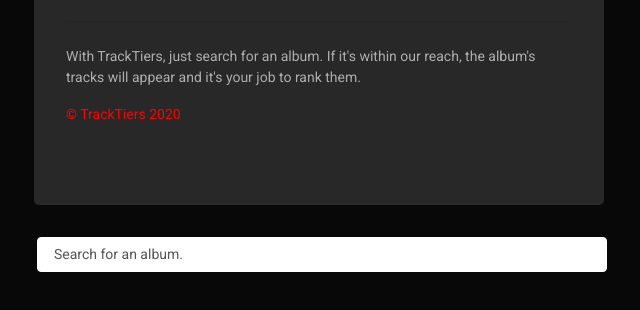
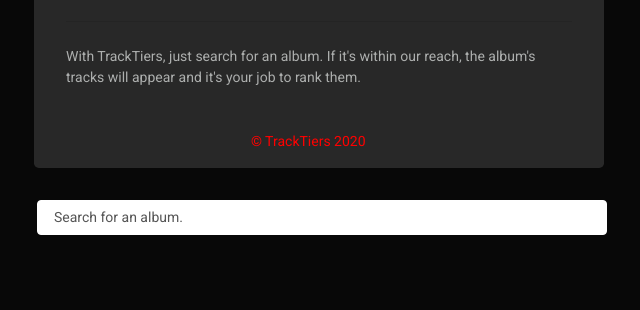
Before and after one commit to blakeamtech/TrackTiers, a plain HTML site: page index.html in a window 1280 px wide. Shown: the part 208-518 px from the top of the page, without its empty margins (338-978 px from the left). Drawn offline with nearby package versions, Linux system fonts and the light colour scheme.

Commit message:
Update style.css

```diff
--- a/style.css
+++ b/style.css
@@ -26,6 +26,13 @@
 .nav-pills {
   margin: 20px;
   float: right;
+  text-align: center;
+}
+
+#copyright{
+  width: 85%;
+  bottom: 0;
+  position: absolute;
   text-align: center;
 }
 
```
